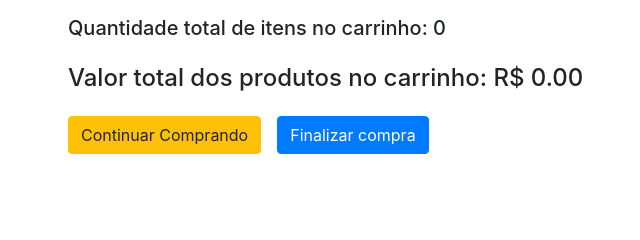
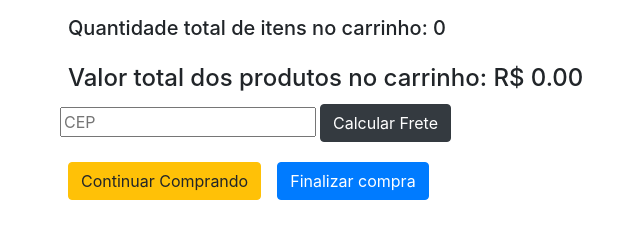
Before and after one commit to Ruamms/sparta, a PHP site: page /sparta/carrinho/carrinho.php in a window 1280 px wide. Shown: the part 283-523 px from the top of the page, without its empty margins (25-665 px from the left). Run offline with PHP 8.4, Linux system fonts and the light colour scheme; a user stored in the database is signed in; data that the repository does not hold is empty; some libraries are stand-ins or nearby versions.

Commit message:
Faltando umas logicas em cep

```diff
--- a/carrinho/carrinho.php
+++ b/carrinho/carrinho.php
@@ -9,17 +9,10 @@ session_start();
     <meta charset="UTF-8" />
     <meta name="viewport" content="width=device-width, initial-scale=1, shrink-to-fit=no" />
     <title>sparta</title>
-    <link rel="stylesheet" href="https://cdn.jsdelivr.net/npm/bootstrap@4.0.0/dist/css/bootstrap.min.css"
-        integrity="sha384-Gn5384xqQ1aoWXA+058RXPxPg6fy4IWvTNh0E263XmFcJlSAwiGgFAW/dAiS6JXm" crossorigin="anonymous" />
-    <script src="https://code.jquery.com/jquery-3.2.1.slim.min.js"
-        integrity="sha384-KJ3o2DKtIkvYIK3UENzmM7KCkRr/rE9/Qpg6aAZGJwFDMVNA/GpGFF93hXpG5KkN"
-        crossorigin="anonymous"></script>
-    <script src="https://cdn.jsdelivr.net/npm/popper.js@1.12.9/dist/umd/popper.min.js"
-        integrity="sha384-ApNbgh9B+Y1QKtv3Rn7W3mgPxhU9K/ScQsAP7hUibX39j7fakFPskvXusvfa0b4Q"
-        crossorigin="anonymous"></script>
-    <script src="https://cdn.jsdelivr.net/npm/bootstrap@4.0.0/dist/js/bootstrap.min.js"
-        integrity="sha384-JZR6Spejh4U02d8jOt6vLEHfe/JQGiRRSQQxSfFWpi1MquVdAyjUar5+76PVCmYl"
-        crossorigin="anonymous"></script>
+    <link rel="stylesheet" href="https://cdn.jsdelivr.net/npm/bootstrap@4.0.0/dist/css/bootstrap.min.css" integrity="sha384-Gn5384xqQ1aoWXA+058RXPxPg6fy4IWvTNh0E263XmFcJlSAwiGgFAW/dAiS6JXm" crossorigin="anonymous" />
+    <script src="https://code.jquery.com/jquery-3.2.1.slim.min.js" integrity="sha384-KJ3o2DKtIkvYIK3UENzmM7KCkRr/rE9/Qpg6aAZGJwFDMVNA/GpGFF93hXpG5KkN" crossorigin="anonymous"></script>
+    <script src="https://cdn.jsdelivr.net/npm/popper.js@1.12.9/dist/umd/popper.min.js" integrity="sha384-ApNbgh9B+Y1QKtv3Rn7W3mgPxhU9K/ScQsAP7hUibX39j7fakFPskvXusvfa0b4Q" crossorigin="anonymous"></script>
+    <script src="https://cdn.jsdelivr.net/npm/bootstrap@4.0.0/dist/js/bootstrap.min.js" integrity="sha384-JZR6Spejh4U02d8jOt6vLEHfe/JQGiRRSQQxSfFWpi1MquVdAyjUar5+76PVCmYl" crossorigin="anonymous"></script>
     <!--  ícones do Bootstrap -->
     <link href="https://cdn.jsdelivr.net/npm/bootstrap-icons/font/bootstrap-icons.css" rel="stylesheet">
 
@@ -40,24 +33,19 @@ session_start();
 
             <img class="imagem-login" src="../img/Sparta Suplementos - Logo.png" alt="sparta" />
             </a>
-      <button class="navbar-toggler" type="button" data-toggle="collapse" data-target="#navbarSupportedContent"
-        aria-controls="navbarSupportedContent" aria-expanded="false" aria-label="Abrir Navegação">
+            <button class="navbar-toggler" type="button" data-toggle="collapse" data-target="#navbarSupportedContent" aria-controls="navbarSupportedContent" aria-expanded="false" aria-label="Abrir Navegação">
                 <span class="navbar-toggler-icon"></span>
             </button>
             <div class="collapse navbar-collapse" id="navbarSupportedContent">
                 <ul class="navbar-nav ml-auto">
                     <!-- inicio-->
                     <li class="nav-item mr-5">
-            <h4><a class="nav-link text-warning" href="../usuario/produtosWey.php"><i
-                  class="bi bi-house " data-bs-toggle="tooltip" data-bs-placement="top"
-                  title="Inicio"></i></a>
+                        <h4><a class="nav-link text-warning" href="../usuario/produtosWey.php"><i class="bi bi-house " data-bs-toggle="tooltip" data-bs-placement="top" title="Inicio"></i></a>
                         </h4>
                     </li>
                     <!-- relatorio de compra-->
                     <li class="nav-item mr-5">
-            <h4><a class="nav-link text-warning" href="../carrinho/relatorio/relatorio_compra.php"><i
-                  class="bi bi-bag-check " data-bs-toggle="tooltip" data-bs-placement="top"
-                  title="Minhas Compras"></i></a>
+                        <h4><a class="nav-link text-warning" href="../carrinho/relatorio/relatorio_compra.php"><i class="bi bi-bag-check " data-bs-toggle="tooltip" data-bs-placement="top" title="Minhas Compras"></i></a>
                         </h4>
                     </li>
 
@@ -167,7 +155,22 @@ if (isset($_SESSION['carrinho']) && !empty($_SESSION['carrinho'])) {
 
             echo '</tbody></table>';
             echo '<h5 class="mt-3 m-2">Quantidade total de itens no carrinho: ' . $totalItems . '</h5>';
+            if ($total >= 149.9) {
+                echo '<h4 class="mt-4 m-2">Valor total dos produtos no carrinho: R$ ' . number_format($total, 2) . ' (Frete grátis)</h4>';
+            } else {
                 echo '<h4 class="mt-4 m-2">Valor total dos produtos no carrinho: R$ ' . number_format($total, 2) . '</h4>';
+                if ($_SERVER['REQUEST_METHOD'] == 'POST' && isset($_POST['action']) && $_POST['action'] == 'calc_frete') {
+                    $frete = 25.00;
+                    $total += $frete;
+                    echo '<h4 class="mt-4 m-2">Valor do frete: R$ ' . number_format($frete, 2) . '</h4>';
+                    echo '<h4 class="mt-4 m-2">Valor final do carrinho (incluindo frete): R$ ' . number_format($total, 2) . '</h4>';
+                }
+                echo '<form method="post">';
+                echo '<input type="hidden" name="id" value="1">'; // Adiciona um campo hidden com um valor arbitrário
+                echo '<input type="text" name="cep" placeholder="CEP">';
+                echo '<button class="btn btn-dark m-1" type="submit" name="action" value="calc_frete">Calcular Frete</button>';
+                echo '</form>';
+            }
             if (!empty($_SESSION['carrinho'])) {
                 echo '<a href="index.php" class="btn btn-warning mt-3 m-2">Continuar Comprando</a>';
                 echo '<a href="finalizar_compra.php" class="btn btn-primary mt-3 m-2">Finalizar compra</a>';
@@ -183,9 +186,6 @@ if (isset($_SESSION['carrinho']) && !empty($_SESSION['carrinho'])) {
             echo '</div>';
         }
         ?>
-
-
-
     </div>
 
 </body>
```
Lines whose indentation alone changed are shown as unchanged.
